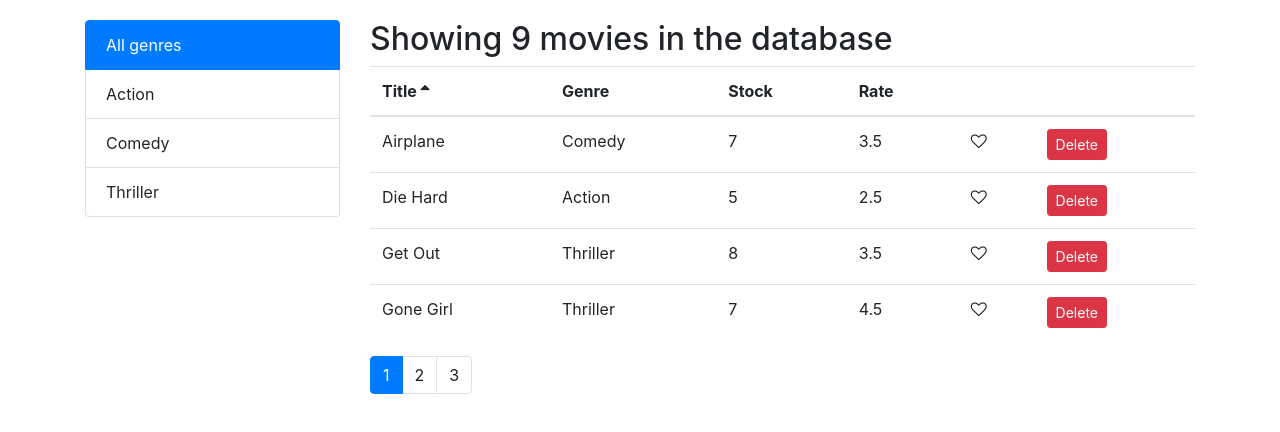
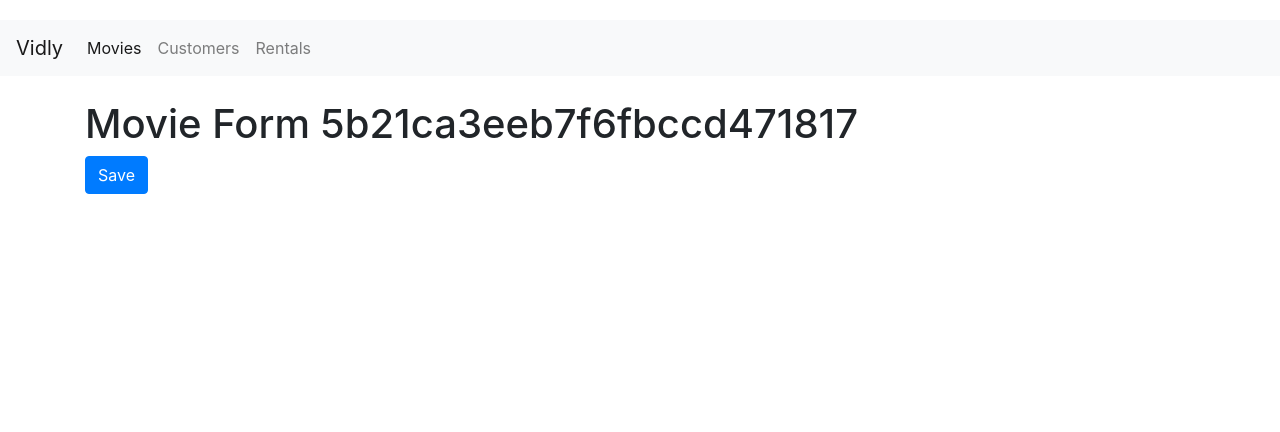
Before and after one commit to alexReshetnyak/react-basic, a React (Create React App) app in the folder vidly/: page /movies/5b21ca3eeb7f6fbccd471817 in a window 1280 px wide. Shown: the top 432 px of the page. Built offline with nearby package versions, Linux system fonts and the light colour scheme.

Commit message:
vidlyApp: added new routes

```diff
--- a/vidly/package.json
+++ b/vidly/package.json
@@ -5,8 +5,10 @@
   "dependencies": {
     "bootstrap": "^4.1.3",
     "font-awesome": "^4.7.0",
+    "query-string": "^6.1.0",
     "react": "^16.5.2",
     "react-dom": "^16.5.2",
+    "react-router-dom": "^4.3.1",
     "react-scripts": "1.1.5"
   },
   "scripts": {
--- a/vidly/public/index.html
+++ b/vidly/public/index.html
@@ -1,5 +1,6 @@
 <!DOCTYPE html>
 <html lang="en">
+
 <head>
   <meta charset="utf-8">
   <meta name="viewport" content="width=device-width, initial-scale=1, shrink-to-fit=no">
@@ -21,6 +22,7 @@
     -->
   <title>React App</title>
 </head>
+
 <body>
   <noscript>
     You need to enable JavaScript to run this app.
@@ -37,4 +39,5 @@
       To create a production bundle, use `npm run build` or `yarn build`.
     -->
 </body>
+
 </html>
--- a/vidly/src/App.js
+++ b/vidly/src/App.js
@@ -1,13 +1,41 @@
 import React, { Component } from "react";
+import { Route, Switch, Redirect } from "react-router-dom";
+
 import "./App.css";
 import Movies from "./components/movies";
+import Movie from "./components/movie";
+import NavBar from "./components/navBar";
+import Customers from "./components/customers";
+import Rentals from "./components/rentals";
+import NotFound from "./components/notFound";
 
 class App extends Component {
   render() {
     return (
-      <main className="container">
-        <Movies />
-      </main>
+      <React.Fragment>
+        <NavBar />
+        <br />
+        <main className="container">
+          <Switch>
+            <Route path="/movies/:id" component={Movie} />
+            <Route
+              path="/movies"
+              render={props => (
+                <Movies
+                  {...props}
+                  sortColumn={{ path: "dailyRentalRate", order: "desc" }}
+                />
+              )}
+            />
+            <Route path="/customers" component={Customers} />
+            <Route path="/rentals" component={Rentals} />
+            <Redirect from="/home" to="/movies" />
+            <Route path="/not-found" component={NotFound} />
+            <Redirect from="/" exact to="/movies" />
+            <Redirect to="/not-found" />
+          </Switch>
+        </main>
+      </React.Fragment>
     );
   }
 }
--- /dev/null
+++ b/vidly/src/components/customers.jsx
@@ -0,0 +1,10 @@
+import React, { Component } from "react";
+
+class Customers extends Component {
+  state = {};
+  render() {
+    return <h1>Customers</h1>;
+  }
+}
+
+export default Customers;
--- /dev/null
+++ b/vidly/src/components/movie.jsx
@@ -0,0 +1,19 @@
+import React from "react";
+
+const Movie = ({ match, history }) => {
+  // console.log("THIS:", this);
+
+  return (
+    <div>
+      <h1>Movie Form {match.params.id}</h1>
+      <button
+        className="btn btn-primary"
+        onClick={() => history.push("/movies")} // * history.push("/movies") - program navigation
+      >
+        Save
+      </button>
+    </div>
+  );
+};
+
+export default Movie;
--- a/vidly/src/components/movies.jsx
+++ b/vidly/src/components/movies.jsx
@@ -21,7 +21,10 @@ class Movies extends Component {
   };
 
   componentDidMount() {
-    this.setState({ movies: getMovies() });
+    const newState = { movies: getMovies() };
+    this.props.sortColumn && (newState.sortColumn = this.props.sortColumn);
+
+    this.setState(newState);
   }
 
   handleDeleteMovie = movie => {
--- a/vidly/src/components/moviesTable.jsx
+++ b/vidly/src/components/moviesTable.jsx
@@ -1,10 +1,15 @@
 import React, { Component } from "react";
+import { Link } from "react-router-dom";
 import Like from "./common/like";
 import Table from "./common/table";
 
 class MoviesTable extends Component {
   columns = [
-    { path: "title", label: "Title" },
+    {
+      path: "title",
+      label: "Title",
+      content: movie => <Link to={`/movies/${movie._id}`}>{movie.title}</Link>
+    },
     { path: "genre.name", label: "Genre" },
     { path: "numberInStock", label: "Stock" },
     { path: "dailyRentalRate", label: "Rate" },
--- /dev/null
+++ b/vidly/src/components/navBar.jsx
@@ -0,0 +1,42 @@
+import React, { Component } from "react";
+import { NavLink } from "react-router-dom";
+
+class NavBar extends Component {
+  state = {};
+  render() {
+    return (
+      <nav className="navbar navbar-expand-lg navbar-light bg-light">
+        <NavLink to="/" className="navbar-brand clickable">
+          Vidly
+        </NavLink>
+        <button
+          className="navbar-toggler"
+          type="button"
+          data-toggle="collapse"
+          data-target="#navbarSupportedContent"
+          aria-controls="navbarSupportedContent"
+          aria-expanded="false"
+          aria-label="Toggle navigation"
+        >
+          <span className="navbar-toggler-icon" />
+        </button>
+
+        <div className="collapse navbar-collapse" id="navbarSupportedContent">
+          <ul className="navbar-nav mr-auto">
+            <NavLink to="/movies" className="nav-item clickable nav-link">
+              Movies
+            </NavLink>
+            <NavLink to="/customers" className="nav-item clickable nav-link">
+              Customers
+            </NavLink>
+            <NavLink to="/rentals" className="nav-item clickable nav-link">
+              Rentals
+            </NavLink>
+          </ul>
+        </div>
+      </nav>
+    );
+  }
+}
+
+export default NavBar;
--- /dev/null
+++ b/vidly/src/components/notFound.jsx
@@ -0,0 +1,9 @@
+import React, { Component } from "react";
+
+class NotFound extends Component {
+  render() {
+    return <h1>Not Found</h1>;
+  }
+}
+
+export default NotFound;
--- /dev/null
+++ b/vidly/src/components/rentals.jsx
@@ -0,0 +1,10 @@
+import React, { Component } from "react";
+
+class Rentals extends Component {
+  state = {};
+  render() {
+    return <h1>Rentals</h1>;
+  }
+}
+
+export default Rentals;
--- a/vidly/src/index.js
+++ b/vidly/src/index.js
@@ -1,10 +1,17 @@
 import React from "react";
 import ReactDOM from "react-dom";
+import { BrowserRouter } from "react-router-dom";
+
 import "./index.css";
 import App from "./App";
 import registerServiceWorker from "./registerServiceWorker";
 import "bootstrap/dist/css/bootstrap.css";
 import "font-awesome/css/font-awesome.css";
 
-ReactDOM.render(<App />, document.getElementById("root"));
+ReactDOM.render(
+  <BrowserRouter>
+    <App />
+  </BrowserRouter>,
+  document.getElementById("root")
+);
 registerServiceWorker();
```
Also changed, not shown: 1 other file (tests, documents, lock files or other folders). Lines whose indentation alone changed are shown as unchanged.
